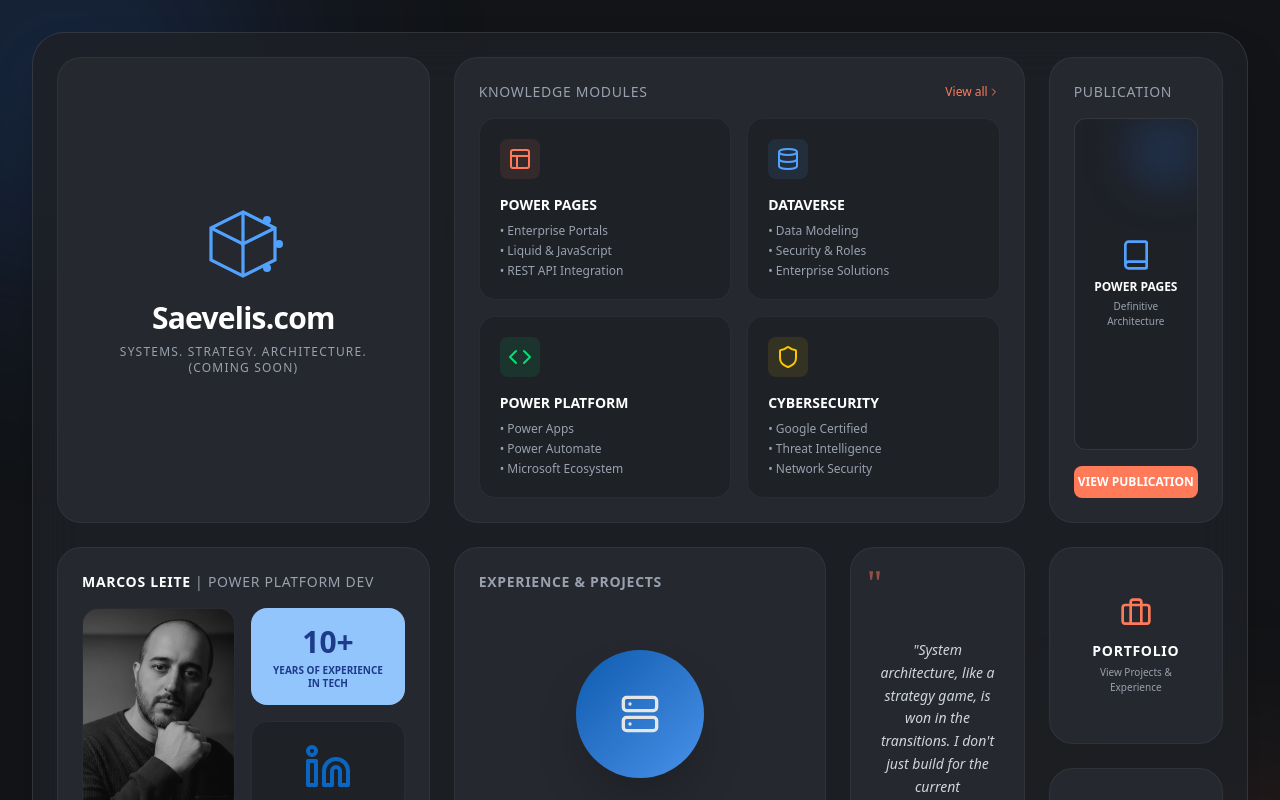
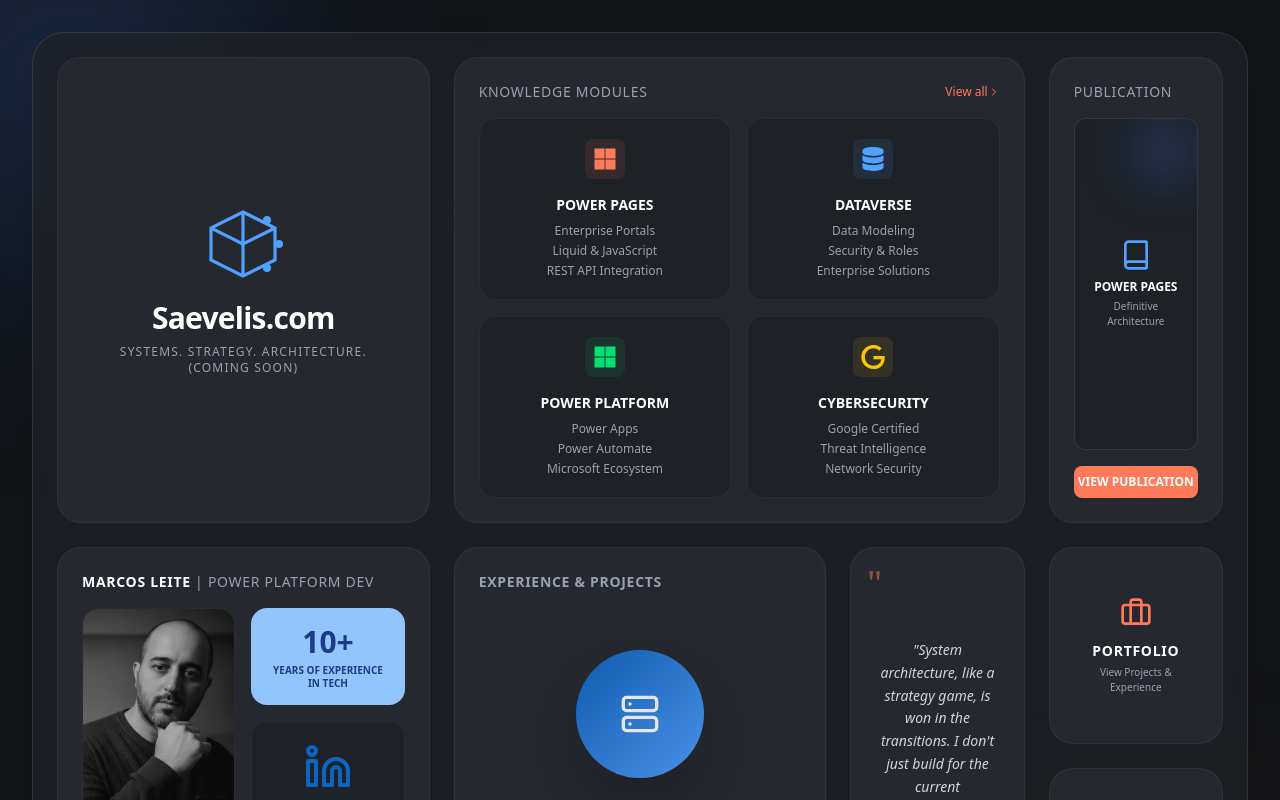
Before and after one commit to marcosleite8/portfolio, a React (Vite) app: page / in a window 1280 px wide. Shown: the top 800 px of the page. Built offline with nearby package versions, Linux system fonts and the light colour scheme.

Commit message:
update
icons update

```diff
--- a/src/components/Layout.tsx
+++ b/src/components/Layout.tsx
@@ -4,13 +4,13 @@
 
 export default function Layout() {
   return (
-    <div className="min-h-screen bg-[#121417] text-white p-4 md:p-8 font-sans flex items-center justify-center relative overflow-hidden">
+    <div className="min-h-screen bg-[#121417] text-white p-4 pb-28 md:p-8 md:pb-32 font-sans flex items-start justify-center relative overflow-hidden">
       {/* Background blur effects */}
       <div className="absolute top-[-10%] left-[-10%] w-96 h-96 bg-blue-500/20 rounded-full blur-[120px]"></div>
       <div className="absolute bottom-[-10%] right-[-10%] w-96 h-96 bg-[#FF7A59]/20 rounded-full blur-[120px]"></div>
 
       {/* Main Container */}
-      <div className="w-full max-w-7xl bg-[#1E2126]/80 backdrop-blur-xl border border-white/10 rounded-[2rem] p-6 flex flex-col relative z-10 shadow-2xl mb-8 min-h-[85vh]">
+      <div className="w-full max-w-7xl bg-[#1E2126]/80 backdrop-blur-xl border border-white/10 rounded-[2rem] p-6 flex flex-col relative z-10 shadow-2xl my-auto min-h-[85vh]">
 
         {/* Page Content */}
         <div className="flex-1 overflow-y-auto pb-12 custom-scrollbar">
@@ -18,7 +18,7 @@
         </div>
 
         {/* Floating Bottom Navigation */}
-        <div className="absolute -bottom-6 left-1/2 transform -translate-x-1/2 bg-[#2A2D35] border border-white/10 rounded-full px-4 md:px-6 py-3 flex items-center gap-4 md:gap-6 shadow-2xl z-50 w-max max-w-[95vw] overflow-x-auto custom-scrollbar">
+        <div className="fixed bottom-6 md:bottom-8 left-1/2 transform -translate-x-1/2 bg-[#2A2D35]/90 backdrop-blur-md border border-white/10 rounded-full px-4 md:px-6 py-3 flex items-center gap-4 md:gap-6 shadow-2xl z-50 w-max max-w-[95vw] overflow-x-auto custom-scrollbar">
           <NavItem to="/" icon={<Home size={18} />} label="Home" />
           <NavItem to="/skills" icon={<Wrench size={18} />} label="Skills" />
           <NavItem to="/ebooks" icon={<Book size={18} />} label="Ebooks" />
--- a/src/pages/Home.tsx
+++ b/src/pages/Home.tsx
@@ -1,5 +1,7 @@
 import React from 'react';
-import { Lock, ChevronRight, Database, Code, Layout, Server, Book, Briefcase, Github, Globe, Shield, Linkedin } from 'lucide-react';
+import { Lock, ChevronRight, Book, Briefcase, Github, Globe, Linkedin, Server } from 'lucide-react';
+import { FaMicrosoft, FaDatabase } from 'react-icons/fa';
+import { SiGoogle } from 'react-icons/si';
 import { Link } from 'react-router-dom';
 
 export default function Home() {
@@ -36,15 +38,15 @@
         <div className="grid grid-cols-1 md:grid-cols-2 gap-4 flex-1">
 
           {/* Skill 1 */}
-          <Link to="/skills" className="bg-[#1E2126] rounded-2xl p-5 border border-white/5 relative group hover:border-[#FF7A59]/50 transition-colors flex flex-col">
+          <Link to="/skills" className="bg-[#1E2126] rounded-2xl p-5 border border-white/5 relative group hover:border-[#FF7A59]/50 transition-colors flex flex-col items-center text-center">
             <div className="w-10 h-10 mb-4 text-[#FF7A59] bg-[#FF7A59]/10 rounded-lg flex items-center justify-center">
-              <Layout size={24} />
+              <FaMicrosoft size={24} />
             </div>
             <h3 className="text-sm font-semibold mb-2">POWER PAGES</h3>
             <ul className="text-xs text-gray-400 space-y-1 flex-1">
-              <li>• Enterprise Portals</li>
-              <li>• Liquid & JavaScript</li>
-              <li>• REST API Integration</li>
+              <li>Enterprise Portals</li>
+              <li>Liquid & JavaScript</li>
+              <li>REST API Integration</li>
             </ul>
             <button className="absolute bottom-4 right-4 w-6 h-6 bg-[#FF7A59] rounded-full flex items-center justify-center text-white opacity-0 group-hover:opacity-100 transition-opacity">
               <ChevronRight size={14} />
@@ -52,15 +54,15 @@
           </Link>
 
           {/* Skill 2 */}
-          <Link to="/skills" className="bg-[#1E2126] rounded-2xl p-5 border border-white/5 relative group hover:border-blue-500/50 transition-colors flex flex-col">
+          <Link to="/skills" className="bg-[#1E2126] rounded-2xl p-5 border border-white/5 relative group hover:border-blue-500/50 transition-colors flex flex-col items-center text-center">
             <div className="w-10 h-10 mb-4 text-blue-400 bg-blue-400/10 rounded-lg flex items-center justify-center">
-              <Database size={24} />
+              <FaDatabase size={24} />
             </div>
             <h3 className="text-sm font-semibold mb-2">DATAVERSE</h3>
             <ul className="text-xs text-gray-400 space-y-1 flex-1">
-              <li>• Data Modeling</li>
-              <li>• Security & Roles</li>
-              <li>• Enterprise Solutions</li>
+              <li>Data Modeling</li>
+              <li>Security & Roles</li>
+              <li>Enterprise Solutions</li>
             </ul>
             <button className="absolute bottom-4 right-4 w-6 h-6 bg-[#FF7A59] rounded-full flex items-center justify-center text-white opacity-0 group-hover:opacity-100 transition-opacity">
               <ChevronRight size={14} />
@@ -68,15 +70,15 @@
           </Link>
 
           {/* Skill 3 */}
-          <Link to="/skills" className="bg-[#1E2126] rounded-2xl p-5 border border-white/5 relative group hover:border-green-500/50 transition-colors flex flex-col">
+          <Link to="/skills" className="bg-[#1E2126] rounded-2xl p-5 border border-white/5 relative group hover:border-green-500/50 transition-colors flex flex-col items-center text-center">
             <div className="w-10 h-10 mb-4 text-green-400 bg-green-400/10 rounded-lg flex items-center justify-center">
-              <Code size={24} />
+              <FaMicrosoft size={24} />
             </div>
             <h3 className="text-sm font-semibold mb-2">POWER PLATFORM</h3>
             <ul className="text-xs text-gray-400 space-y-1 flex-1">
-              <li>• Power Apps</li>
-              <li>• Power Automate</li>
-              <li>• Microsoft Ecosystem</li>
+              <li>Power Apps</li>
+              <li>Power Automate</li>
+              <li>Microsoft Ecosystem</li>
             </ul>
             <button className="absolute bottom-4 right-4 w-6 h-6 bg-[#FF7A59] rounded-full flex items-center justify-center text-white opacity-0 group-hover:opacity-100 transition-opacity">
               <ChevronRight size={14} />
@@ -84,15 +86,15 @@
           </Link>
 
           {/* Skill 4 */}
-          <Link to="/skills" className="bg-[#1E2126] rounded-2xl p-5 border border-white/5 relative group hover:border-yellow-500/50 transition-colors flex flex-col">
+          <Link to="/skills" className="bg-[#1E2126] rounded-2xl p-5 border border-white/5 relative group hover:border-yellow-500/50 transition-colors flex flex-col items-center text-center">
             <div className="w-10 h-10 mb-4 text-yellow-400 bg-yellow-400/10 rounded-lg flex items-center justify-center">
-              <Shield size={24} />
+              <SiGoogle size={24} />
             </div>
             <h3 className="text-sm font-semibold mb-2">CYBERSECURITY</h3>
             <ul className="text-xs text-gray-400 space-y-1 flex-1">
-              <li>• Google Certified</li>
-              <li>• Threat Intelligence</li>
-              <li>• Network Security</li>
+              <li>Google Certified</li>
+              <li>Threat Intelligence</li>
+              <li>Network Security</li>
             </ul>
             <button className="absolute bottom-4 right-4 w-6 h-6 bg-[#FF7A59] rounded-full flex items-center justify-center text-white opacity-0 group-hover:opacity-100 transition-opacity">
               <ChevronRight size={14} />
--- a/src/pages/Skills.tsx
+++ b/src/pages/Skills.tsx
@@ -1,14 +1,16 @@
 import React from 'react';
-import { Layout, Database, Code, Shield, Globe, Users, Target, Terminal } from 'lucide-react';
-import { SiGithub, SiTerraform, SiKubernetes, SiGooglecloud } from 'react-icons/si';
-import { FaAws, FaMicrosoft } from 'react-icons/fa';
+import { Target } from 'lucide-react';
+import { SiGithub, SiTerraform, SiKubernetes, SiGooglecloud, SiJavascript, SiHtml5, SiScrumalliance, SiDotnet, SiGoogle } from 'react-icons/si';
+import { FaAws, FaMicrosoft, FaDatabase } from 'react-icons/fa';
+import { TbBrandCSharp } from 'react-icons/tb';
+import { MdSecurity } from 'react-icons/md';
 import { IconType } from 'react-icons';
 
 export default function Skills() {
   const skills = [
     {
       title: "Microsoft Power Pages",
-      icon: <Layout size={32} />,
+      icon: <FaMicrosoft size={32} />,
       color: "text-[#FF7A59]",
       bg: "bg-[#FF7A59]/10",
       border: "hover:border-[#FF7A59]/50",
@@ -16,7 +18,7 @@
     },
     {
       title: "Dataverse",
-      icon: <Database size={32} />,
+      icon: <FaDatabase size={32} />,
       color: "text-blue-400",
       bg: "bg-blue-400/10",
       border: "hover:border-blue-500/50",
@@ -24,7 +26,7 @@
     },
     {
       title: "Power Platform",
-      icon: <Code size={32} />,
+      icon: <FaMicrosoft size={32} />,
       color: "text-green-400",
       bg: "bg-green-400/10",
       border: "hover:border-green-500/50",
@@ -32,7 +34,12 @@
     },
     {
       title: "JavaScript & HTML",
-      icon: <Globe size={32} />,
+      icon: (
+        <div className="flex gap-2">
+          <SiJavascript size={28} />
+          <SiHtml5 size={28} />
+        </div>
+      ),
       color: "text-yellow-400",
       bg: "bg-yellow-400/10",
       border: "hover:border-yellow-500/50",
@@ -40,7 +47,7 @@
     },
     {
       title: "Cybersecurity Basics",
-      icon: <Shield size={32} />,
+      icon: <SiGoogle size={32} />,
       color: "text-purple-400",
       bg: "bg-purple-400/10",
       border: "hover:border-purple-500/50",
@@ -48,7 +55,7 @@
     },
     {
       title: "Agile Methodologies",
-      icon: <Users size={32} />,
+      icon: <SiScrumalliance size={32} />,
       color: "text-pink-400",
       bg: "bg-pink-400/10",
       border: "hover:border-pink-500/50",
@@ -56,7 +63,12 @@
     },
     {
       title: "C# & .NET Framework",
-      icon: <Terminal size={32} />,
+      icon: (
+        <div className="flex gap-2">
+          <TbBrandCSharp size={32} />
+          <SiDotnet size={32} />
+        </div>
+      ),
       color: "text-indigo-400",
       bg: "bg-indigo-400/10",
       border: "hover:border-indigo-500/50",
@@ -95,7 +107,7 @@
 
         <div className="grid grid-cols-1 md:grid-cols-2 lg:grid-cols-3 gap-6">
           {skills.map((skill, index) => (
-            <div key={index} className={`bg-[#25282E] rounded-3xl p-6 border border-white/5 transition-colors group ${skill.border}`}>
+            <div key={index} className={`bg-[#25282E] rounded-3xl p-6 border border-white/5 transition-colors group flex flex-col items-center text-center ${skill.border}`}>
               <div className={`w-14 h-14 mb-6 rounded-xl flex items-center justify-center ${skill.color} ${skill.bg}`}>
                 {skill.icon}
               </div>
```
